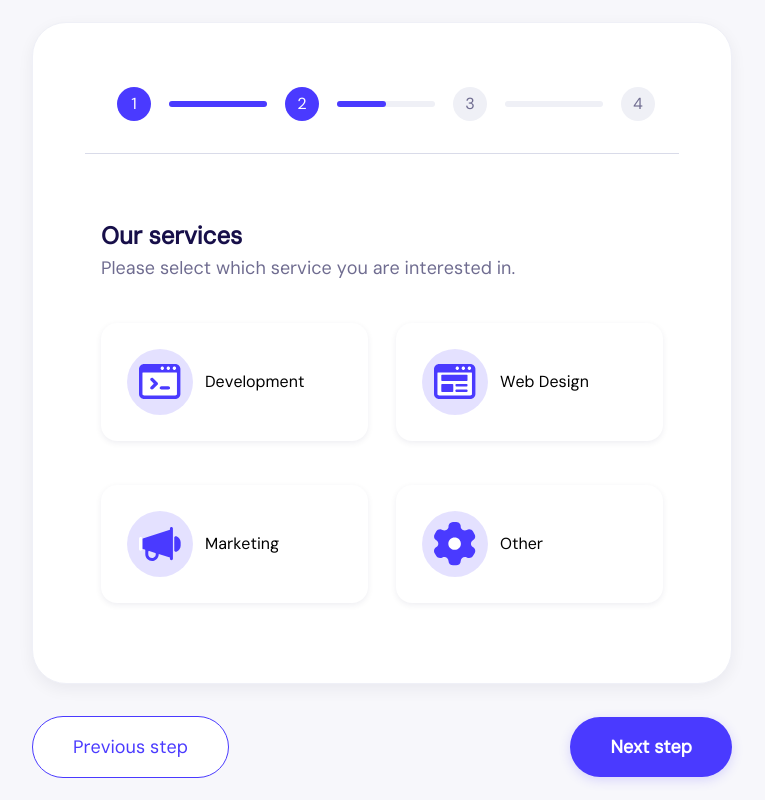
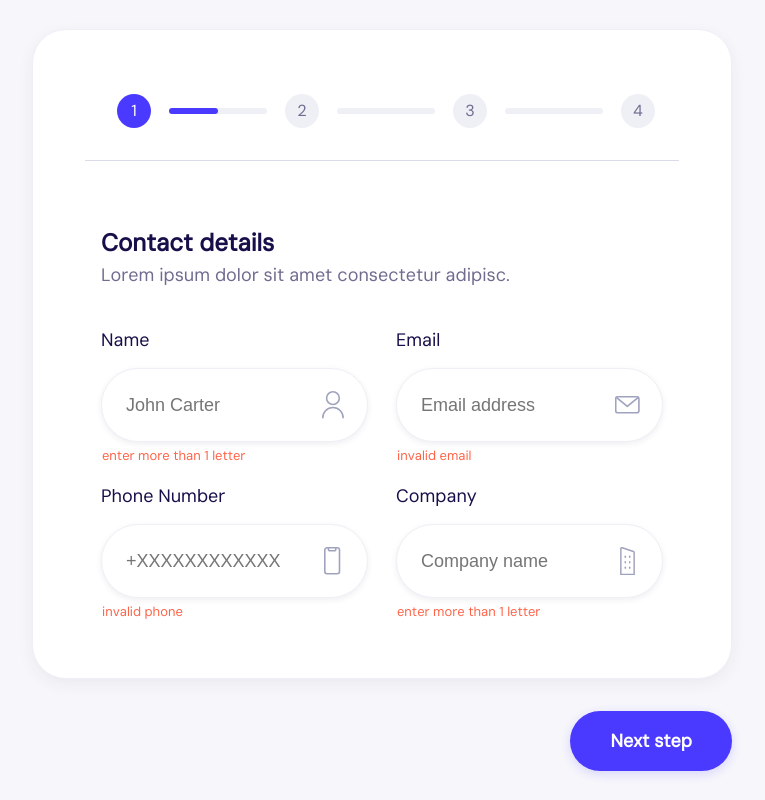
Before and after one commit to localbody/task2form, a Vue app: page / in a window 1280 px wide. Both pictures are taken after a click on the button "Next step". Shown: the whole page, without its empty margins (258-1023 px from the left). Built offline with nearby package versions, Linux system fonts and the light colour scheme.

Commit message:
fix errors and add checking inputs

```diff
--- a/src/App.vue
+++ b/src/App.vue
@@ -1,13 +1,43 @@
 <script setup>
-import { ref } from 'vue'
+import { ref, watchEffect } from 'vue'
+
 import BaseButton from '@/components/UI/BaseButton.vue'
 import InputText from '@/components/UI/InputText.vue'
 import InputCheckbox from '@/components/UI/InputCheckbox.vue'
 import InputRadio from '@/components/UI/InputRadio.vue'
 import ProgressItem from '@/components/UI/ProgressItem.vue'
 
-const countSteps = 4
+const COUNT_STEPS = 4
 const currentStep = ref(1)
+
+const isNextDisabled = ref(false)
+
+const listServices = [
+  {
+    name: 'services',
+    value: 'development',
+    icon: 'development',
+    label: 'Development',
+  },
+  {
+    name: 'services',
+    value: 'web_design',
+    icon: 'web_design',
+    label: 'Web Design',
+  },
+  {
+    name: 'services',
+    value: 'marketing',
+    icon: 'marketing',
+    label: 'Marketing',
+  },
+  {
+    name: 'services',
+    value: 'other',
+    icon: 'other',
+    label: 'Other',
+  },
+]
 
 const formsData = ref({
   name: '',
@@ -18,12 +48,54 @@ const formsData = ref({
   budget: '1',
 })
 
+const formsErrors = ref({})
+
+watchEffect(() => {
+  const services = formsData.value.services
+
+  isNextDisabled.value = currentStep.value === 2 && services.length === 0
+})
+
 const onClickSubmit = (event) => {
   localStorage.setItem('formsData', JSON.stringify(formsData.value))
 }
 
 const onClickNextStep = (event) => {
-  if (currentStep.value < 4) currentStep.value++
+  // проверим первый шаг
+  if (currentStep.value === 1) {
+    // check name
+    if (formsData.value.name.length < 2) {
+      formsErrors.value.name = 'enter more than 1 letter'
+    } else {
+      delete formsErrors.value.name
+    }
+
+    // check email
+    const regExpEmail = /^[^\s@]+@[^\s@]+\.[^\s@]+$/
+    if (!regExpEmail.test(formsData.value.email)) {
+      formsErrors.value.email = 'invalid email'
+    } else {
+      delete formsErrors.value.email
+    }
+
+    //check phone
+    const regExpPhone = /^\+[1-9]\d{11}$/ // '+' + 1 цифра + 11 цифр = +XXXXXXXXXXXX
+    if (!regExpPhone.test(formsData.value.phone)) {
+      formsErrors.value.phone = 'invalid phone'
+    } else {
+      delete formsErrors.value.phone
+    }
+
+    // check company
+    if (formsData.value.company.length < 2) {
+      formsErrors.value.company = 'enter more than 1 letter'
+    } else {
+      delete formsErrors.value.company
+    }
+  }
+
+  if (currentStep.value < 4 && Object.keys(formsErrors.value).length === 0)
+    currentStep.value++
 }
 
 const onClickPreviousStep = (event) => {
@@ -36,7 +108,8 @@ const onClickPreviousStep = (event) => {
     <div class="form">
       <div class="form__progress progress">
         <ProgressItem
-          v-for="step in countSteps"
+          v-for="step in COUNT_STEPS"
+          :key="step"
           :currentStep="currentStep"
           :step="step"
         />
@@ -46,7 +119,7 @@ const onClickPreviousStep = (event) => {
 
       <div class="form__steps">
         <!-- step 1 -->
-        <div v-show="currentStep == 1" class="form__content">
+        <div v-show="currentStep === 1" class="form__content">
           <h1 class="form__title">Contact details</h1>
 
           <h2 class="form__subtitle">
@@ -59,6 +132,7 @@ const onClickPreviousStep = (event) => {
               label="Name"
               icon="name"
               placeholder="John Carter"
+              :error="formsErrors.name || ''"
             />
 
             <InputText
@@ -66,24 +140,29 @@ const onClickPreviousStep = (event) => {
               label="Email"
               icon="email"
               placeholder="Email address"
+              :error="formsErrors.email || ''"
             />
+
             <InputText
               v-model="formsData.phone"
               label="Phone Number"
               icon="phone"
-              placeholder="(123) 456 - 7890"
+              placeholder="+XXXXXXXXXXXX"
+              :error="formsErrors.phone || ''"
             />
+
             <InputText
               v-model="formsData.company"
               label="Company"
               icon="company"
               placeholder="Company name"
+              :error="formsErrors.company || ''"
             />
           </div>
         </div>
 
         <!-- step 2 -->
-        <div v-show="currentStep == 2" class="form__content">
+        <div v-show="currentStep === 2" class="form__content">
           <h1 class="form__title">Our services</h1>
 
           <h2 class="form__subtitle">
@@ -92,38 +171,16 @@ const onClickPreviousStep = (event) => {
 
           <div class="form__items">
             <InputCheckbox
+              v-for="item in listServices"
               v-model="formsData.services"
-              name="services"
-              value="development"
-              icon="development"
-              label="Development"
-            />
-            <InputCheckbox
-              v-model="formsData.services"
-              name="services"
-              value="web_design"
-              icon="web_design"
-              label="Web Design"
-            />
-            <InputCheckbox
-              v-model="formsData.services"
-              name="services"
-              value="marketing"
-              icon="marketing"
-              label="Marketing"
-            />
-            <InputCheckbox
-              v-model="formsData.services"
-              name="services"
-              value="other"
-              icon="other"
-              label="Other"
+              :key="item.value"
+              v-bind="item"
             />
           </div>
         </div>
 
         <!-- step 3 -->
-        <div v-show="currentStep == 3" class="form__content">
+        <div v-show="currentStep === 3" class="form__content">
           <h1 class="form__title">What’s your project budget?</h1>
 
           <h2 class="form__subtitle">
@@ -159,7 +216,7 @@ const onClickPreviousStep = (event) => {
         </div>
 
         <!-- step 4 -->
-        <div v-show="currentStep == 4" class="form__content">
+        <div v-show="currentStep === 4" class="form__content">
           <img class="image-ok" src="./assets/images/ok.svg" alt="" />
 
           <h1 class="form__title center">Submit your quote request</h1>
@@ -184,7 +241,8 @@ const onClickPreviousStep = (event) => {
         >Previous step</BaseButton
       >
       <BaseButton
-        style="margin-left: auto"
+        :disabled="isNextDisabled"
+        class="button--align-right"
         v-show="currentStep < 4"
         @click="onClickNextStep"
         >Next step</BaseButton
@@ -296,19 +354,6 @@ const onClickPreviousStep = (event) => {
   }
 }
 
-.form__item {
-  display: grid;
-  row-gap: 18px;
-  width: 100%;
-}
-
-.form__item-label {
-  font-size: 18px;
-  font-weight: 500;
-  line-height: 20px;
-  color: var(--neutral-color-800);
-}
-
 .buttons {
   display: flex;
   justify-content: space-between;
--- a/src/components/UI/BaseButton.vue
+++ b/src/components/UI/BaseButton.vue
@@ -37,6 +37,11 @@ const handleClick = (event) => {
   }
 }
 
+.button:disabled {
+  cursor: not-allowed;
+  background-color: var(--neutral-color-400);
+}
+
 .button--primary {
   border: none;
   font-weight: bold;
@@ -51,4 +56,8 @@ const handleClick = (event) => {
   color: var(--primary-color);
   border: 1px solid var(--primary-color);
 }
+
+.button--align-right {
+  margin-left: auto;
+}
 </style>
--- a/src/components/UI/InputCheckbox.vue
+++ b/src/components/UI/InputCheckbox.vue
@@ -1,6 +1,9 @@
 <script setup>
 const props = defineProps({
-  modelValue: Array,
+  modelValue: {
+    type: Array,
+    required: true,
+  },
   name: {
     type: String,
     default: '',
--- a/src/components/UI/InputRadio.vue
+++ b/src/components/UI/InputRadio.vue
@@ -25,7 +25,7 @@ const emit = defineEmits(['update:modelValue'])
       :name="name"
       :value="value"
       :id="value"
-      :checked="modelValue == value"
+      :checked="modelValue === value"
       @change="emit('update:modelValue', value)"
     />
     <label :for="value" class="form__item-label">{{ label }}</label>
--- a/src/components/UI/InputText.vue
+++ b/src/components/UI/InputText.vue
@@ -6,11 +6,18 @@ const props = defineProps({
     type: String,
     default: '',
   },
+
   icon: {
     type: String,
     default: '',
   },
+
   placeholder: {
+    type: String,
+    default: '',
+  },
+
+  error: {
     type: String,
     default: '',
   },
@@ -29,11 +36,33 @@ const emit = defineEmits(['update:modelValue'])
         :value="modelValue"
         @input="emit('update:modelValue', $event.target.value)"
       />
+      <span v-if="error" class="form__item-error">{{ error }}</span>
     </div>
   </div>
 </template>
 
 <style scoped>
+.form__item {
+  display: grid;
+  row-gap: 18px;
+  width: 100%;
+}
+
+.form__item-label {
+  font-size: 18px;
+  font-weight: 500;
+  line-height: 20px;
+  color: var(--neutral-color-800);
+}
+
+.form__item-error {
+  position: absolute;
+  bottom: -21px;
+  left: 0;
+  color: tomato;
+  font-size: 13px;
+}
+
 .form__item-input {
   background-color: var(--neutral-color-100);
   border: 1px solid var(--neutral-color-300);
@@ -42,6 +71,7 @@ const emit = defineEmits(['update:modelValue'])
   padding: 22px;
   display: flex;
   justify-content: space-between;
+  position: relative;
 }
 
 .form__item-input input[type='text'] {
--- a/src/components/UI/ProgressItem.vue
+++ b/src/components/UI/ProgressItem.vue
@@ -16,7 +16,7 @@ const props = defineProps({
     class="progress__item"
     :class="{
       'progress__item--complete': currentStep > step,
-      'progress__item--active': currentStep == step,
+      'progress__item--active': currentStep === step,
     }"
   >
     <span class="progress__item-index">{{ step }}</span>
```
